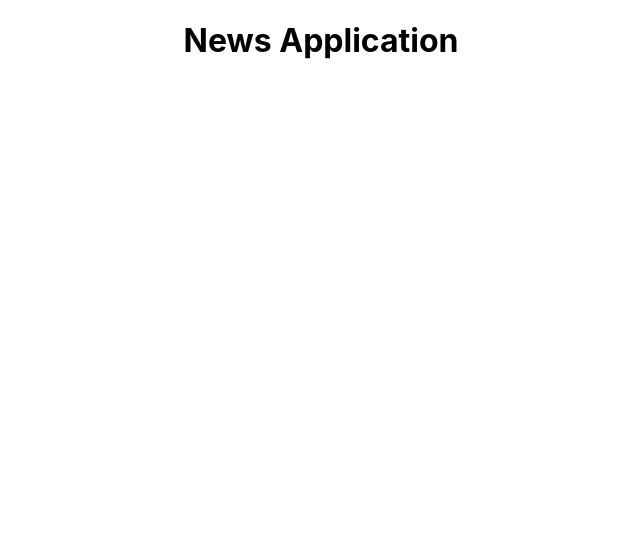
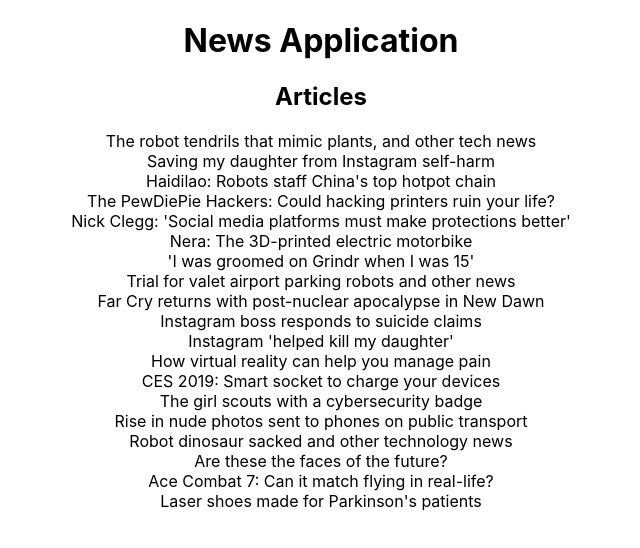
Before and after one commit to ThomasMcP/EditorNewsApp-final_codeclan_project, a React (Create React App) app in the folder client/: page / in a window 1280 px wide. Shown: the top 548 px of the page, without its empty margins (319-959 px from the left). Built offline with nearby package versions, Linux system fonts and the light colour scheme.

Commit message:
added a very basic articlelist component and newscontainer, lists the 19 article titles in mock data

```diff
--- a/client/src/App.js
+++ b/client/src/App.js
@@ -1,11 +1,13 @@
 import React, { Component } from 'react';
 import './App.css';
+import NewsContainer from './containers/NewsContainer';
 
 class App extends Component {
   render() {
     return (
       <div className="App">
         <h1>News Application</h1>
+        <NewsContainer />
       </div>
     );
   }
--- /dev/null
+++ b/client/src/components/ArticleList.js
@@ -0,0 +1,26 @@
+import React, {Component, Fragment} from 'react';
+
+class ArticleList extends Component {
+
+  render() {
+    const articleArray = this.props.articles.map((article) => {
+      return(
+        <div
+          className="article"
+        >
+        {article.title}
+        </div>
+      )
+    });
+    return (
+      <Fragment>
+        <h2>Articles</h2>
+        <div class="articlelist">
+          {articleArray}
+        </div>
+      </Fragment>
+    )
+  }
+};
+
+export default ArticleList;
--- /dev/null
+++ b/client/src/containers/NewsContainer.js
@@ -0,0 +1,22 @@
+import React, {Component} from 'react';
+import MockData from '../data/mockdata';
+import ArticleList from '../components/ArticleList';
+
+class NewsContainer extends Component {
+
+  constructor(props){
+    super(props);
+    this.state = {
+      articles: MockData
+    }
+  }
+
+  render() {
+    return (
+      <ArticleList articles={this.state.articles}/>
+    )
+  }
+
+}
+
+export default NewsContainer;
```
Also changed, not shown: client/src/containers/test2.js (deleted).
